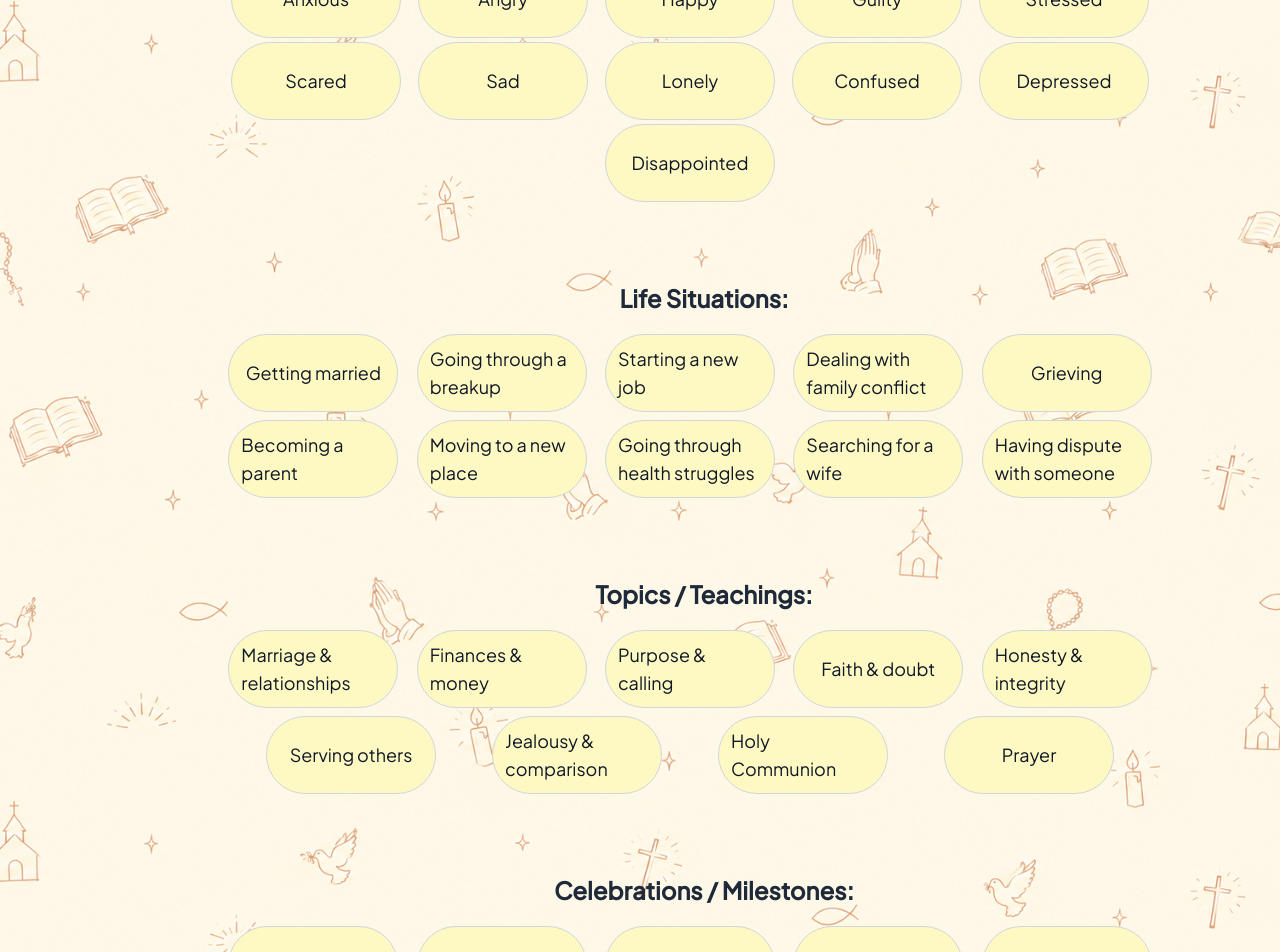
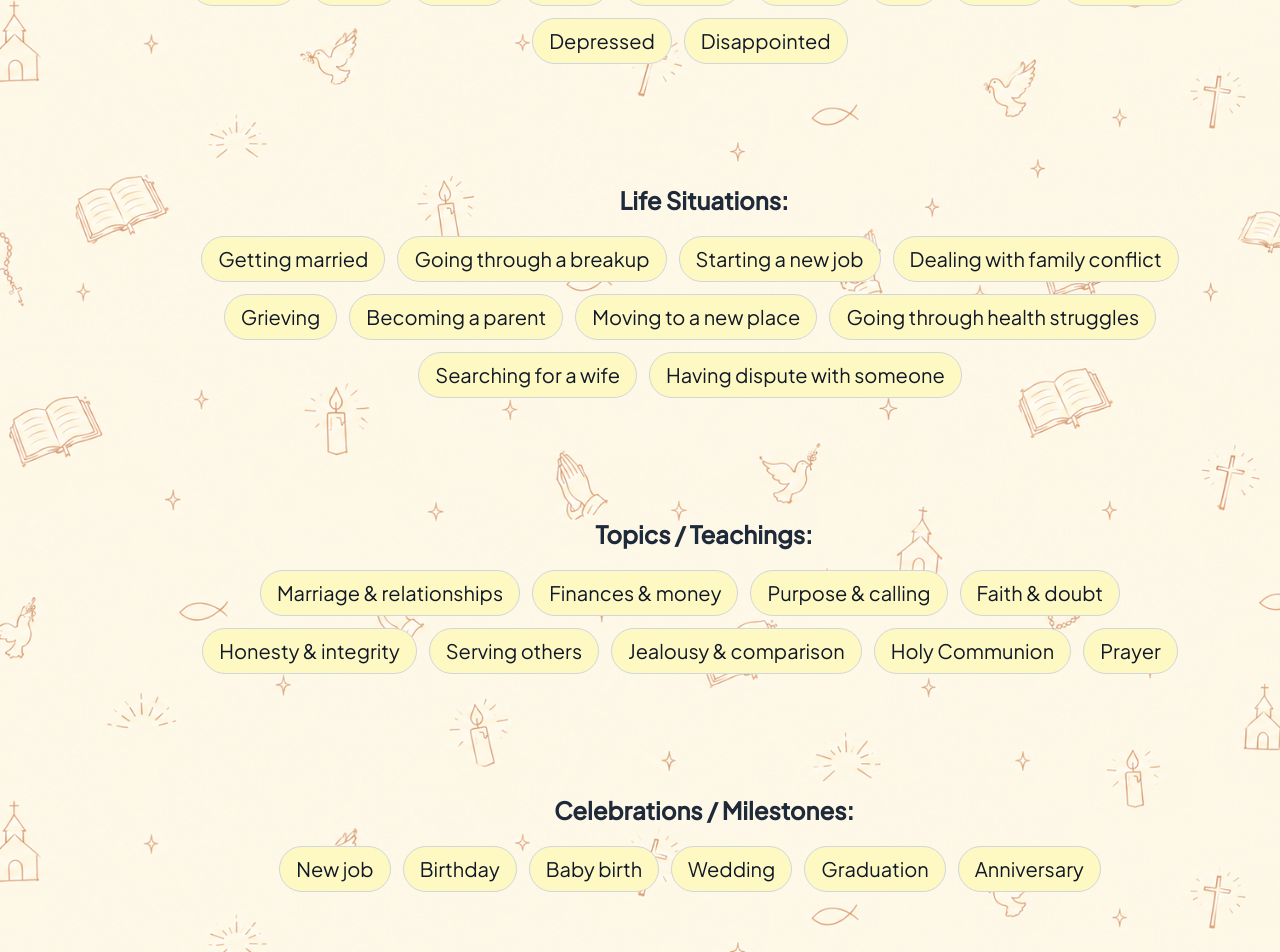
Before and after one commit to isaacszn/Quotr, a React (Vite) app: page /app in a window 1280 px wide. Shown: the part 460-1412 px from the top of the page. Built offline with nearby package versions, Linux system fonts and the light colour scheme.

Commit message:
Feat: update Card component styles, enhance button interactions, and improve layout in Main and ScripturesListing pages

```diff
--- a/src/components/Card.jsx
+++ b/src/components/Card.jsx
@@ -6,7 +6,7 @@ const Card = (props) => {
     // console.log(props.id)
 
     return (
-      <div className="plus-jakarta-sans text-gray-900 text-[17.5px] flex items-center justify-center rounded-full border border-gray-300 p-3 bg-yellow-100 hover:bg-yellow-100/50 hover:border-gray-500 focus:border-gray-500 active:border-gray-500 cursor-pointer transition w-[170px] h-[74px] lg:text-lg lg:h-[78px]" onClick={() => navigate(`scriptures/${props.id}`, { preventScrollReset: false, state: { cardCategory: props.category } })}>
+      <div className="plus-jakarta-sans text-gray-900 text-lg md:text-xl border border-gray-300 rounded-full bg-yellow-100 px-4 py-2 transition hover:bg-yellow-100/70 hover:border-gray-500 focus:outline-none focus:ring-2 focus:ring-yellow-300 select-none touch-manipulation cursor-pointer" onClick={() => navigate(`scriptures/${props.id}`, { preventScrollReset: false, state: { cardCategory: props.category } })}>
           { props.name }
       </div>
     );
--- a/src/index.css
+++ b/src/index.css
@@ -151,11 +151,12 @@ body {
   bottom: -2px;
   width: 100%;
   height: 2px;
-  background: rgba(17, 24, 39, 0.82);
+  /*background: rgba(17, 24, 39, 0.82);*/
+  background-color: darkred;
   transform: scaleX(0);
   transform-origin: center center;
   transition: transform 0.28s ease, opacity 0.28s ease;
-  opacity: 0.8;
+  /*opacity: 0.8;*/
 }
 
 .reference-link:hover::after,
--- a/src/pages/About.jsx
+++ b/src/pages/About.jsx
@@ -21,7 +21,7 @@ const About = () => {
                 </main>
 
                 <footer>
-                    <p className="cormorant-garamond-semibold text-center text-gray-800 text-xl italic mb-10 flex gap-2 justify-center items-center"><span className="text-gray-500 jetbrains-mono">{">"}</span> Made by <a className="text-red-900 underline" href="https://x.com/_IamZik" target="_blank">Isaac</a></p>
+                    <p className="cormorant-garamond-semibold text-center text-gray-800 text-xl italic mb-10 flex gap-2 justify-center items-center"><span className="text-gray-500 jetbrains-mono">{">"}</span> Made with <span className="text-red-700">&hearts;</span> by <a className="text-red-900 underline" href="https://x.com/_IamZik" target="_blank">Ugochukwu Isaac</a></p>
                 </footer>
             </section>
         </>
--- a/src/pages/Main.jsx
+++ b/src/pages/Main.jsx
@@ -25,7 +25,7 @@ const Home = () => {
 
             <section className="mt-15 mb-20 lg:ml-25 flex justify-around flex-col lg:mt-25">
               <h1 className="plus-jakarta-sans-medium text-gray-800 text-xl font-bold ml-7 lg:text-2xl lg:text-center">Emotional / Mental States:</h1>
-              <div className="poppins flex justify-evenly items-center flex-wrap mt-5 gap-1 w-[80%] mx-auto lg:w-[80%]">
+              <div className="poppins flex flex-wrap gap-3 justify-center px-6 pb-10 mt-5 mx-auto lg:px-20">
                 <Card name="Anxious" id="anxious" category="emotion" />
                 <Card name="Angry" id="angry" category="emotion" />
                 <Card name="Happy" id="happy" category="emotion" />
@@ -42,7 +42,7 @@ const Home = () => {
 
             <section className="mb-20 lg:ml-25 flex justify-around flex-col">
               <h1 className="plus-jakarta-sans-medium text-gray-800 text-xl font-bold ml-7 lg:text-2xl lg:text-center">Life Situations:</h1>
-              <div className="poppins flex justify-evenly items-center flex-wrap mt-5 gap-2 w-[80%] mx-auto">
+              <div className="poppins flex flex-wrap gap-3 justify-center px-6 pb-10 mt-5 mx-auto lg:px-20">
                 <Card name="Getting married" id="getting-married" category="situation" />
                 <Card name="Going through a breakup" id="going-through-a-breakup" category="situation" />
                 <Card name="Starting a new job" id="starting-a-new-job" category="situation" />
@@ -58,7 +58,7 @@ const Home = () => {
 
             <section className="mb-20 lg:ml-25 flex justify-around flex-col">
               <h1 className="plus-jakarta-sans-medium text-gray-800 text-xl font-bold ml-7 lg:text-2xl lg:text-center">Topics / Teachings:</h1>
-              <div className="poppins flex justify-evenly items-center flex-wrap mt-5 gap-2 w-[80%] mx-auto">
+              <div className="poppins flex flex-wrap gap-3 justify-center px-6 pb-10 mt-5 mx-auto lg:px-20">
                   <Card name="Marriage & relationships" id="marriage-and-relationships" category="topic" />
                   <Card name="Finances & money" id="finances-and-money" category="topic" />
                   <Card name="Purpose & calling" id="purpose-and-calling" category="topic" />
@@ -73,7 +73,7 @@ const Home = () => {
 
             <section className="mb-20 lg:ml-25 flex justify-around flex-wrap flex-col">
               <h1 className="plus-jakarta-sans-medium text-gray-800 text-xl font-bold ml-7 lg:text-2xl lg:text-center">Celebrations / Milestones:</h1>
-              <div className="poppins flex justify-evenly items-center flex-wrap mt-5 gap-2 w-[80%] mx-auto">
+              <div className="poppins flex flex-wrap gap-3 justify-center px-6 pb-10 mt-5 mx-auto lg:px-20">
                 <Card name="New job" id="new-job" category="milestones" />
                 <Card name="Birthday" id="birthday" category="milestones" />
                 <Card name="Baby birth" id="baby-birth" category="milestones" />
--- a/src/pages/ScripturesListing.jsx
+++ b/src/pages/ScripturesListing.jsx
@@ -80,7 +80,7 @@ const ScripturesListing = () => {
         <NavBar />
 
         <button
-          className="plus-jakarta-sans backdrop-blur-[6px] fixed top-22 left-7 border border-gray-400/50 rounded-full py-2 px-3 text-md text-gray-800 flex gap-2 justify-center items-center cursor-pointer lg:text-lg lg:top-35 lg:left-20 select-none touch-manipulation"
+          className="plus-jakarta-sans backdrop-blur-[6px] fixed top-22 left-7 z-100 border border-gray-400/50 rounded-full py-2 px-3 text-md text-gray-800 flex gap-2 justify-center items-center cursor-pointer lg:text-lg lg:top-35 lg:left-20 select-none touch-manipulation"
           onClick={() => navigate(-1)}
           type="button"
         >
@@ -147,7 +147,7 @@ const ScripturesListing = () => {
                       state: { cardCategory: card.group },
                     })
                   }
-                  className="plus-jakarta-sans text-gray-900 text-sm md:text-base border border-gray-300 rounded-full bg-yellow-100 px-4 py-2 transition hover:bg-yellow-100/70 hover:border-gray-500 focus:outline-none focus:ring-2 focus:ring-yellow-300 select-none touch-manipulation"
+                  className="plus-jakarta-sans text-gray-900 text-md md:text-lg border border-gray-300 rounded-full bg-yellow-100 px-4 py-2 transition hover:bg-yellow-100/70 hover:border-gray-500 focus:outline-none focus:ring-2 focus:ring-yellow-300 select-none touch-manipulation cursor-pointer"
                 >
                   {card.name}
                 </button>
```
